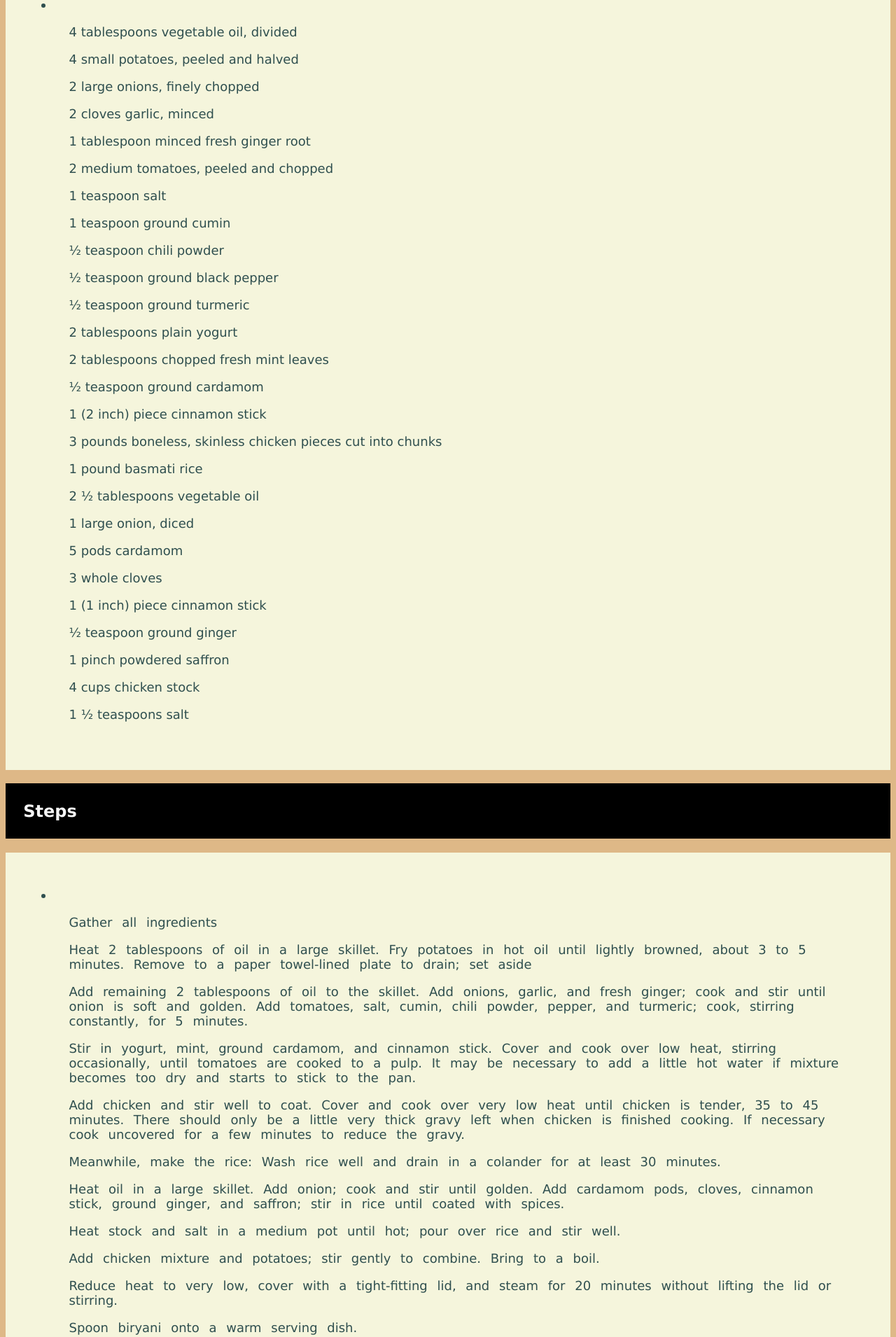
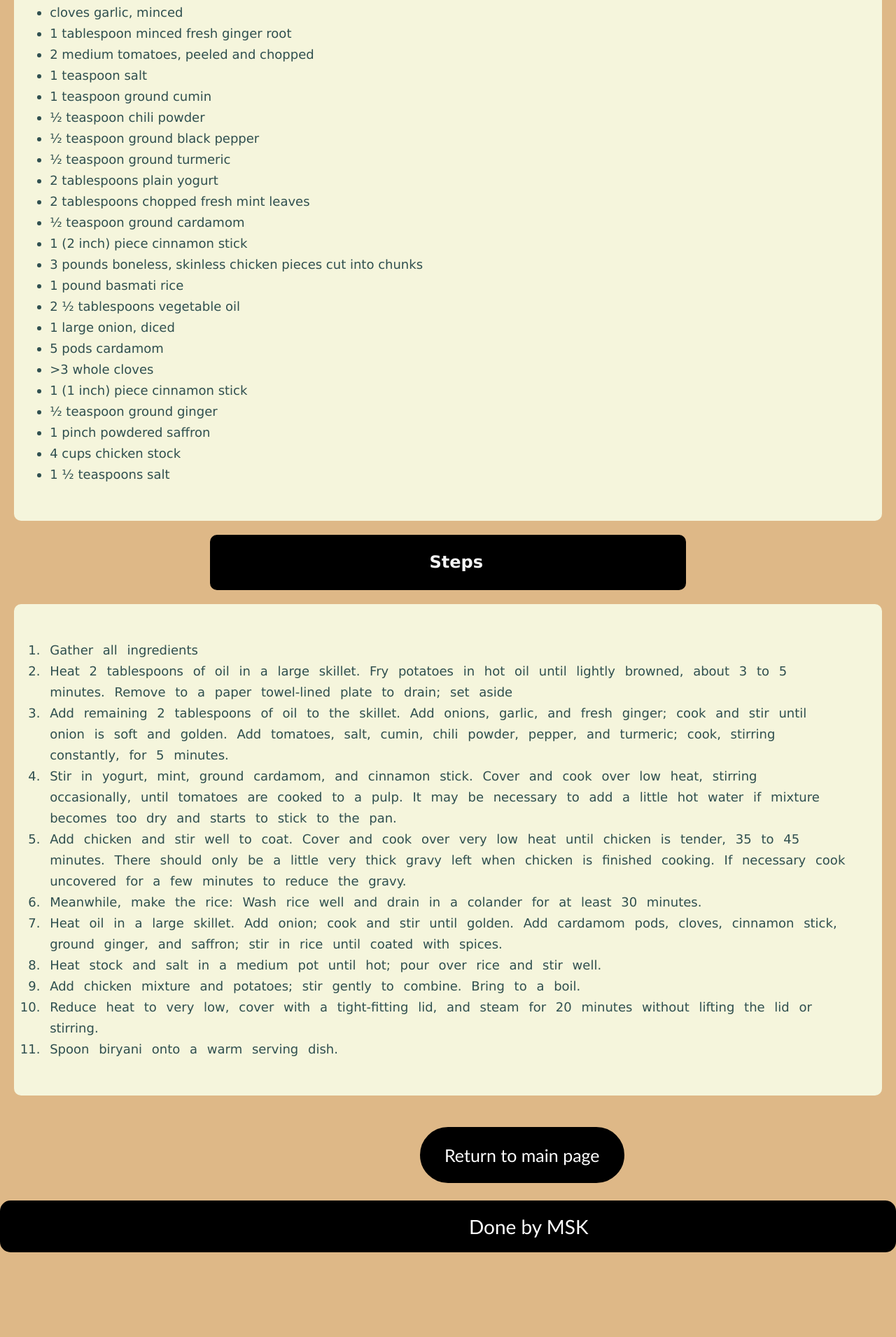
Before and after one commit to MSK-Lang/odin-recipes, a plain HTML site: page Recipes/biryani.html in a window 1280 px wide. Shown: the part 628-2538 px from the top of the page at 70% size. After the commit the page ends 2417 px from the top, so only its background shows below. Drawn offline with Linux system fonts and the light colour scheme.

Commit message:
Added button to return back to index.html and a footer, added new styles to biryani.html

```diff
--- a/Recipes/biryani.css
+++ b/Recipes/biryani.css
@@ -1,3 +1,8 @@
+* {
+    padding: 0px;
+    margin: 0px;
+}
+
 body{
     background-color: burlywood;
     text-align: left;
@@ -8,6 +13,10 @@ body{
   font-family: 'Trebuchet MS', 'Lucida Sans Unicode', 'Lucida Grande', 'Lucida Sans', Arial, sans-serif;
   font-weight: 700;
   font-size: 35px;
+  margin-left: 300px;
+  margin-right: 300px;
+  text-align: center;
+
 }
 .title{
 color: whitesmoke;
@@ -15,6 +24,11 @@ font-family: Verdana, Geneva, Tahoma, sans-serif;
 background-color: black;
 padding: 2%;
 padding-right: 2px;
+border-radius: 10px;
+margin: 10px;
+text-align: center;
+margin-left: 300px;
+ margin-right: 300px;
 
 }
 #desc {
@@ -23,13 +37,20 @@ padding-right: 2px;
     font-size: 18px;
     padding: 3%;
     color: darkslategrey;
+    border-radius: 10px;
+    margin: 10px;
 }
 
 img{
     width: 600px;
     height: auto;
-    padding: 2%;
- margin: 4px;
+    border: 4px solid black;
+    border-radius: 5px;
+    margin-top: 20px;
+    margin-left: 450px;
+    margin-right: 300px;
+
+
 
 }
 .ing{
@@ -39,7 +60,53 @@ img{
     text-decoration: none;
     font-size: 18px;
     padding: 4%;
+    border-radius: 10px;
+    margin: 10px;
 }
 .steps{
   word-spacing: 8px;
+  border-radius: 10px;
 }
+#img-div{
+    padding: 0px;
+     margin: 0px;
+
+}
+.line-ht{
+    margin: 20px;
+    line-height: 30px;
+}
+
+#Home-button{
+    background-color: black;
+    border: 5px solid black;
+    border-radius: 55px;
+    text-decoration: none;
+    padding: 20px;
+    margin-bottom:25px;
+    margin-top:25px;
+    margin-left: 600px;
+    margin-right: 300px;
+
+}
+.links{
+    text-decoration: none;
+    color:white;
+    font-family: 'Trebuchet MS', 'Lucida Sans Unicode', 'Lucida Grande', 'Lucida Sans', Arial, sans-serif;
+    padding: 10px;
+    font-size: 25px;
+
+}
+#foo-div{
+    background-color: black;
+    border: 20px solid black;
+    border-radius: 15px;
+
+}
+#footername{
+    font-family: 'Trebuchet MS', 'Lucida Sans Unicode', 'Lucida Grande', 'Lucida Sans', Arial, sans-serif;
+    font-size:28px;
+    color: white;
+    margin-left: 650px;
+    margin-right: 300px;
+}
--- a/Recipes/biryani.html
+++ b/Recipes/biryani.html
@@ -16,53 +16,56 @@
         parties, or holidays such as Ramadan.
         It has a lengthy preparation, but the work is definitely worth it. For biryani, basmati rice is the ideal variety to use.</p>
     <h2 class="title">Ingredients</h2>
-    <li class="ing">
-        <ul> 4 tablespoons vegetable oil, divided</ul>
-        <ul>4 small potatoes, peeled and halved</ul>
-      <ul>2 large onions, finely chopped</ul>
-         <ul>2 cloves garlic, minced</ul>
-      <ul>1 tablespoon minced fresh ginger root</ul>
-       <ul>2 medium tomatoes, peeled and chopped</ul>
-       <ul>1 teaspoon salt</ul>
-       <ul>1 teaspoon ground cumin</ul>
-      <ul>½ teaspoon chili powder</ul>
-      <ul>½ teaspoon ground black pepper</ul>
-      <ul>½ teaspoon ground turmeric</ul>
-       <ul>2 tablespoons plain yogurt</ul>
-       <ul>2 tablespoons chopped fresh mint leaves</ul>
-     <ul>½ teaspoon ground cardamom</ul>
-      <ul>1 (2 inch) piece cinnamon stick</ul>
-      <ul>3 pounds boneless, skinless chicken pieces cut into chunks</ul>
-      <ul>1 pound basmati rice</ul>
-        <ul>2 ½ tablespoons vegetable oil</ul>
-            <ul>1 large onion, diced</ul>
-                <ul>5 pods cardamom</ul>
-                    <ul>3 whole cloves</ul>
-                        <ul>1 (1 inch) piece cinnamon stick</ul>
-                            <ul>½ teaspoon ground ginger</ul>
-                                <ul>1 pinch powdered saffron</ul>
-                                    <ul>4 cups chicken stock</ul>
-                                        <ul>1 ½ teaspoons salt</ul>
-    </li>
+    <ul class="ing line-ht">
+        <li> 4 tablespoons vegetable oil, divided
+        <li>4 small potatoes, peeled and halved</li>
+        <li>2 large onions, finely chopped</li>
+         <li> cloves garlic, minced</li>
+      <li>1 tablespoon minced fresh ginger root</li>
+       <li>2 medium tomatoes, peeled and chopped</li>
+       <li>1 teaspoon salt</li>
+       <li>1 teaspoon ground cumin</li>
+      <li>½ teaspoon chili powder</li>
+      <li>½ teaspoon ground black pepper</li>
+      <li>½ teaspoon ground turmeric</li>
+       <li>2 tablespoons plain yogurt</li>
+       <li>2 tablespoons chopped fresh mint leaves</li>
+     <li>½ teaspoon ground cardamom</li>
+      <li>1 (2 inch) piece cinnamon stick</li>
+      <li>3 pounds boneless, skinless chicken pieces cut into chunks</li>
+      <li>1 pound basmati rice</li>
+        <li>2 ½ tablespoons vegetable oil</li>
+        <li>1 large onion, diced</li>
+        <li>5 pods cardamom</li>
+        <li>>3 whole cloves</li>
+        <li>1 (1 inch) piece cinnamon stick</li>
+        <li>½ teaspoon ground ginger</li>
+           <li>1 pinch powdered saffron</li>
+             <li>4 cups chicken stock</li>
+      <li>1 ½ teaspoons salt</li>
+    </ul>
 <h2 class="title">Steps</h2>
-<div>
-<li class="ing steps">
-    <ol>
-        Gather all ingredients
+<div class="ing line-ht">
+<ol class="steps" id="step">
+    <li> Gather all ingredients</li>
+<li>Heat 2 tablespoons of oil in a large skillet. Fry potatoes in hot oil until lightly browned, about 3 to 5 minutes. Remove to a paper towel-lined plate to drain; set aside</li>
+<li>Add remaining 2 tablespoons of oil to the skillet. Add onions, garlic, and fresh ginger; cook and stir until onion is soft and golden. Add tomatoes, salt, cumin, chili powder, pepper, and turmeric; cook, stirring constantly, for 5 minutes.</li>
+ <li>Stir in yogurt, mint, ground cardamom, and cinnamon stick. Cover and cook over low heat, stirring occasionally, until tomatoes are cooked to a pulp. It may be necessary to add a little hot water if mixture becomes too dry and starts to stick to the pan.</li>
+<li>Add chicken and stir well to coat. Cover and cook over very low heat until chicken is tender, 35 to 45 minutes. There should only be a little very thick gravy left when chicken is finished cooking. If necessary cook uncovered for a few minutes to reduce the gravy.</li>
+<li>Meanwhile, make the rice: Wash rice well and drain in a colander for at least 30 minutes.
+ </li>
+ <li>Heat oil in a large skillet. Add onion; cook and stir until golden. Add cardamom pods, cloves, cinnamon stick, ground ginger, and saffron; stir in rice until coated with spices.</li>
+<li>Heat stock and salt in a medium pot until hot; pour over rice and stir well.</li>
+<li>Add chicken mixture and potatoes; stir gently to combine. Bring to a boil.</li>
+<li>Reduce heat to very low, cover with a tight-fitting lid, and steam for 20 minutes without lifting the lid or stirring.</li>
+<li>Spoon biryani onto a warm serving dish.</li>
 </ol>
-<ol>Heat 2 tablespoons of oil in a large skillet. Fry potatoes in hot oil until lightly browned, about 3 to 5 minutes. Remove to a paper towel-lined plate to drain; set aside</ol>
-<ol>Add remaining 2 tablespoons of oil to the skillet. Add onions, garlic, and fresh ginger; cook and stir until onion is soft and golden. Add tomatoes, salt, cumin, chili powder, pepper, and turmeric; cook, stirring constantly, for 5 minutes.</ol>
- <ol>Stir in yogurt, mint, ground cardamom, and cinnamon stick. Cover and cook over low heat, stirring occasionally, until tomatoes are cooked to a pulp. It may be necessary to add a little hot water if mixture becomes too dry and starts to stick to the pan.</ol>
-<ol>Add chicken and stir well to coat. Cover and cook over very low heat until chicken is tender, 35 to 45 minutes. There should only be a little very thick gravy left when chicken is finished cooking. If necessary cook uncovered for a few minutes to reduce the gravy.</ol>
-<ol>Meanwhile, make the rice: Wash rice well and drain in a colander for at least 30 minutes.
- </ol>
- <ol>Heat oil in a large skillet. Add onion; cook and stir until golden. Add cardamom pods, cloves, cinnamon stick, ground ginger, and saffron; stir in rice until coated with spices.</ol>
-<ol>Heat stock and salt in a medium pot until hot; pour over rice and stir well.</ol>
-<ol>Add chicken mixture and potatoes; stir gently to combine. Bring to a boil.</ol>
-<ol>Reduce heat to very low, cover with a tight-fitting lid, and steam for 20 minutes without lifting the lid or stirring.</ol>
-<ol>Spoon biryani onto a warm serving dish.
- </ol>
-</li>
 </div>
+ <button id="Home-button"><a href="../index.html" class="links">Return to main page</a></button>
+ <footer>
+    <div id="foo-div">
+    <p id="footername">Done by MSK</p>
+    </div>
+ </footer>
 </body>
 </html>
```
